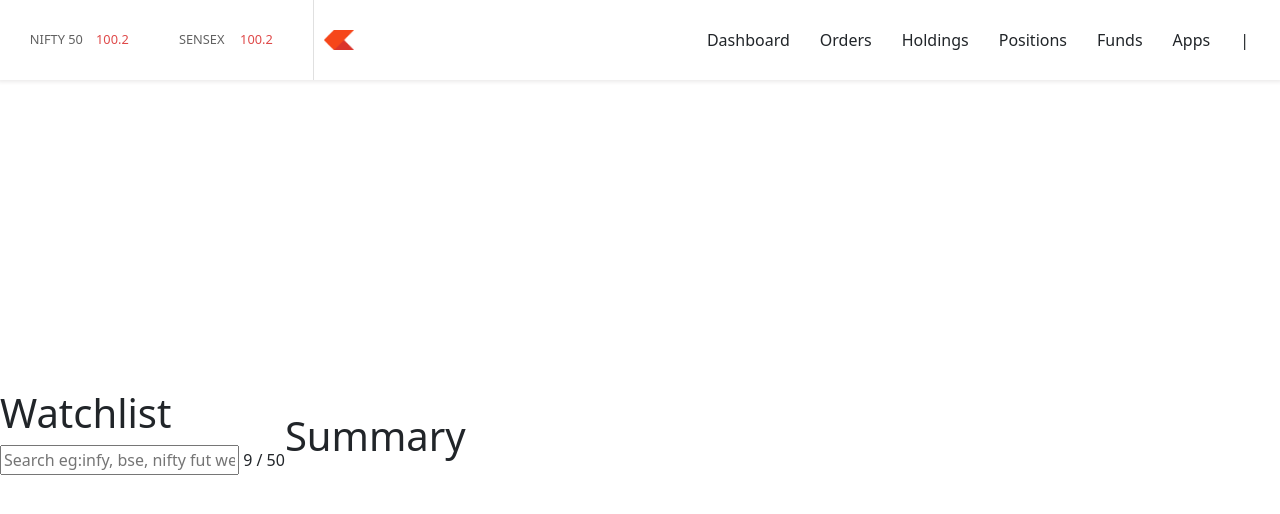
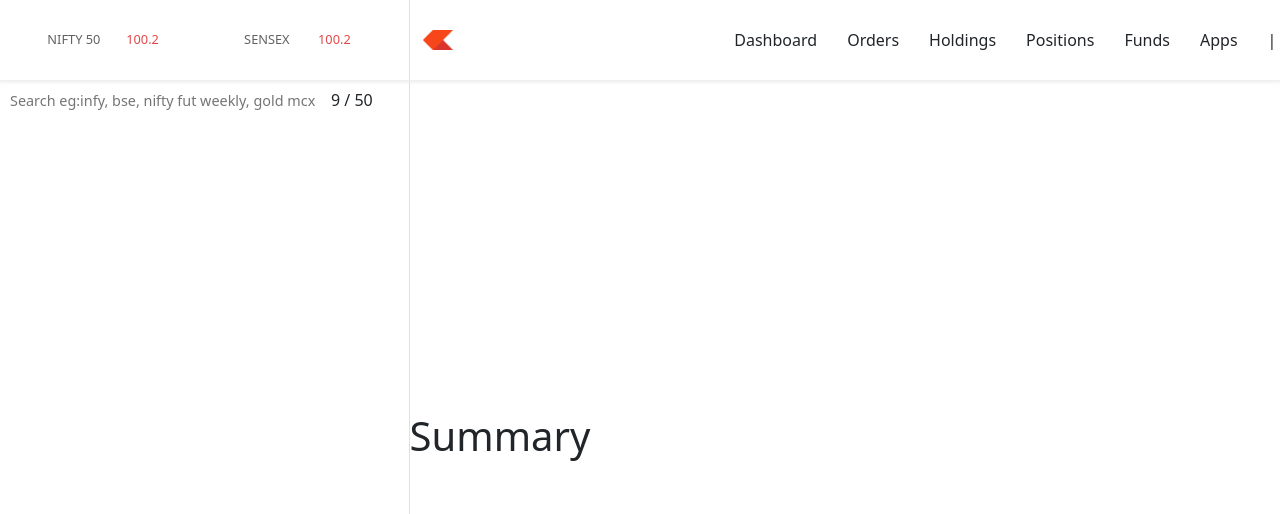
Before and after one commit to TusharPrajapat/Zerodha-Clone, a React (Vite) app in the folder Dashboard/: page / in a window 1280 px wide. Shown: the top 514 px of the page. Built offline with nearby package versions, Linux system fonts and the light colour scheme.

Commit message:
setup nexting routing in menu compnonent and setup watchlist component

```diff
--- a/Dashboard/src/Components/Menu.jsx
+++ b/Dashboard/src/Components/Menu.jsx
@@ -1,42 +1,77 @@
-import React from "react";
+import React, { useState } from "react";
 import { Link } from "react-router-dom";
 
 function Menu() {
+  const [selectedMenu, setSelectedMenu] = useState(0);
+  const [isProfileDropdownOpen, setIsProfileDropDownOpen] = useState(false);
+
+  const handleMenuClick = (index) => {
+    setSelectedMenu(index);
+  };
+
+  const handleProfileClick = (index) => {
+    setIsProfileDropDownOpen(!isProfileDropdownOpen);
+  };
+
   return (
     <div className="menu-container">
       <img src="logo.png" style={{ width: "30px", marginLeft: "10px" }} />
       <div className="menus">
         <ul>
           <li>
-            <Link class="nav-link active" to={"/"}>
+            <Link
+              class="nav-link active"
+              to={"/"}
+              onClick={() => handleMenuClick(0)}
+            >
               Dashboard
             </Link>
           </li>
           <li>
-            <Link class="nav-link active" to={"/orders"}>
+            <Link
+              class="nav-link active"
+              to={"/orders"}
+              onClick={() => handleMenuClick(1)}
+            >
               Orders
             </Link>
           </li>
           <li>
-            <Link class="nav-link active" to={"/holdings"}>
+            <Link
+              class="nav-link active"
+              to={"/holdings"}
+              onClick={() => handleMenuClick(2)}
+            >
               Holdings
             </Link>
           </li>
           <li>
             {" "}
-            <Link class="nav-link active" to={"/positions"}>
+            <Link
+              class="nav-link active"
+              to={"/positions"}
+              onClick={() => handleMenuClick(3)}
+            >
               Positions
             </Link>
           </li>
           <li>
             {" "}
-            <Link class="nav-link active" to={"/funds"}>
+            <Link
+              class="nav-link active"
+              to={"/funds"}
+              onClick={() => handleMenuClick(4)}
+            >
               Funds
             </Link>
           </li>
           <li>
             {" "}
-            <Link class="nav-link active" to={"/apps"}>
+            <Link
+              class="nav-link active"
+              to={"/apps"}
+              onClick={() => handleMenuClick(5)}
+            >
               Apps
             </Link>
           </li>
--- a/Dashboard/src/Components/Watchlist.jsx
+++ b/Dashboard/src/Components/Watchlist.jsx
@@ -2,9 +2,9 @@ import React from "react";
 
 function WatchList() {
   return (
-    <div>
-      <div>
-        <h1>Watchlist</h1>
+    <div className="watchlist-container">
+      <div className="search-container">
+        {/* <h1>Watchlist</h1> */}
         <input
           className="search"
           type="text"
--- a/Dashboard/src/index.css
+++ b/Dashboard/src/index.css
@@ -2,6 +2,7 @@
   width: 100%;
   height: 10vh;
   display: flex;
+  position: relative;
   align-items: center;
   box-shadow: 0px 0px 4px 2px rgb(236, 235, 235);
   /* box-sizing: border-box; */
@@ -9,11 +10,11 @@
 }
 
 .indices-container {
-  width: 32%;
+  flex-basis: 32%;
   height: 100%;
   padding: 10px 10px;
   border-right: 1px solid rgb(224, 224, 224);
-  /* box-sizing: border-box; */
+  box-sizing: border-box;
   display: flex;
   align-items: center;
   justify-content: space-around;
@@ -66,8 +67,9 @@
 /* RIGHT SIDE OF TOP BAR */
 
 .menu-container {
-  width: 100%;
+  flex-basis: 68%;
   height: 100%;
+  padding: 10px 20px;
   display: flex;
   justify-content: center;
   align-items: center;
@@ -104,36 +106,20 @@
   box-sizing: border-box;
 }
 
-/* .menu-container {
-  flex-basis: 68%;
-  width: 100%;
+.watchlist-container {
+  flex-basis: 32%;
+  border-right: 1px solid rgb(224, 224, 224);
   height: 100%;
-  padding: 10px 20px;
-  box-sizing: border-box;
-  display: flex;
-  align-items: center;
-  justify-content: space-between;
-} */
+}
 
-/* .menus {
-  display: flex;
-  align-items: center;
-  justify-content: space-evenly;
-} */
+.search-container {
+  flex-basis: 100%;
+}
 
-/* .menus ul {
-  margin-top: 0;
-  list-style-type: none;
-} */
-
-/* .menus li {
-  display: inline-block;
-  margin-right: 30px;
-  text-decoration: none;
-} */
-
-/* .menu {
-  font-size: 0.8rem;
-  font-weight: 400;
-  color: rgb(70, 70, 70);
-} */
+.search-container input {
+  font-size: 0.9rem;
+  font-weight: 1rem;
+  width: 80%;
+  padding: 10px 10px;
+  border: none;
+}
```
